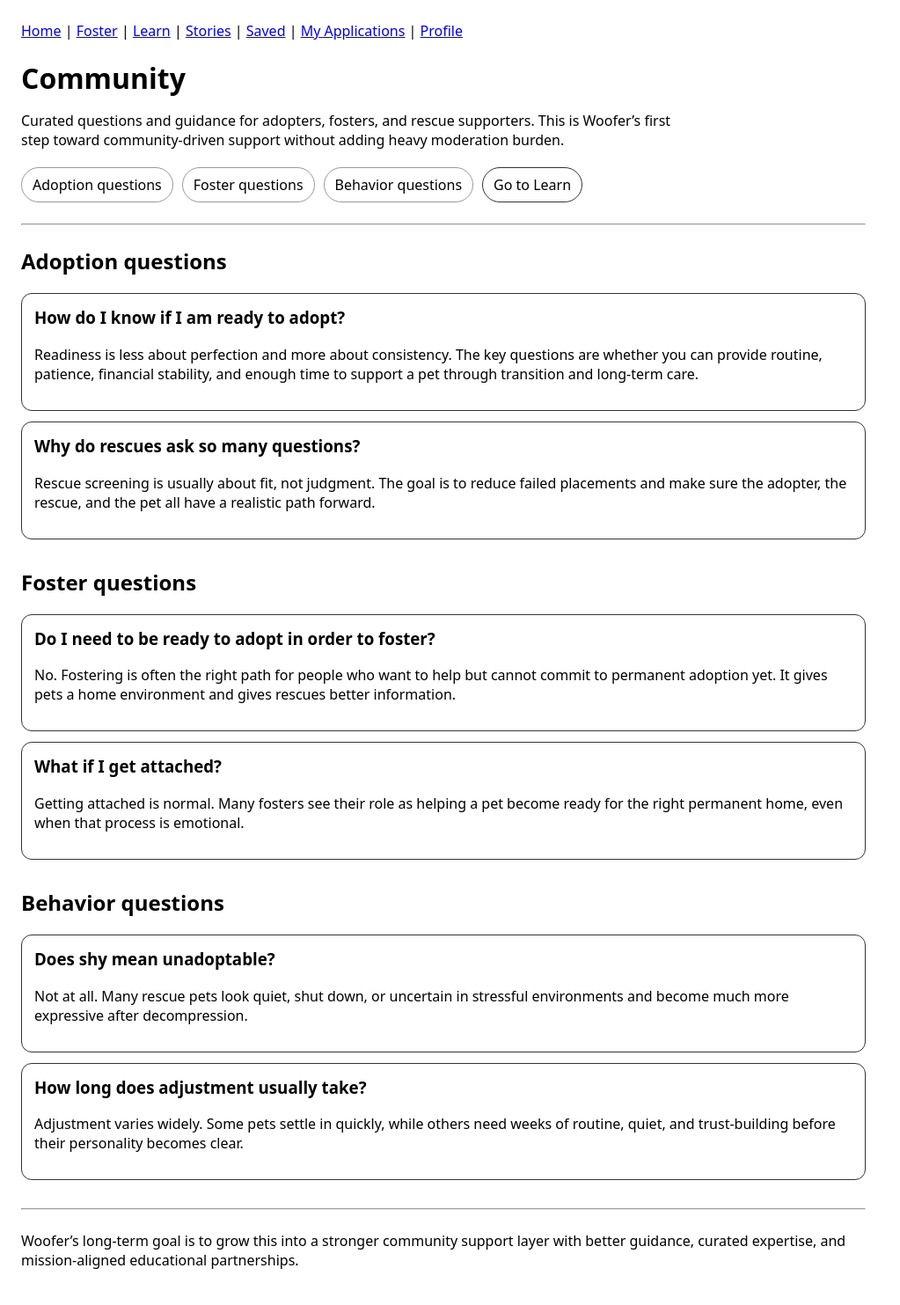
After one commit to beniandthe/woofer-backend, a Django app: page /community/ in a window 1280 px wide. The commit adds this page. Shown: the whole page at 88% size, without its empty margins (0-1023 px from the left). Run offline with Django 5.2, Linux system fonts and the light colour scheme.

Commit message:
Sprint 14.6: add community and curated Q&A surface

```diff
--- a/web/app/templates/applications.html
+++ b/web/app/templates/applications.html
@@ -10,8 +10,8 @@
         <a href="/foster/">Foster</a> |
         <a href="/learn/">Learn</a> |
         <a href="/stories/">Stories</a> |
+        <a href="/community/">Community</a> |
         <a href="/interests/">Saved</a> |
-        <a href="/applications/">My Applications</a> |
         <a href="/profile/">Profile</a>
     </p>
         <h1>My Applications</h1>
--- /dev/null
+++ b/web/app/templates/community.html
@@ -0,0 +1,98 @@
+<!doctype html>
+<html>
+<head>
+    <meta charset="utf-8" />
+    <title>Woofer - Community</title>
+</head>
+<body style="font-family: system-ui, sans-serif; margin: 0; padding: 24px; max-width: 960px;">
+    <p style="margin-top: 0;">
+        <a href="/">Home</a> |
+        <a href="/foster/">Foster</a> |
+        <a href="/learn/">Learn</a> |
+        <a href="/stories/">Stories</a> |
+        <a href="/interests/">Saved</a> |
+        <a href="/applications/">My Applications</a> |
+        <a href="/profile/">Profile</a>
+    </p>
+
+    <h1 style="margin-bottom: 8px;">Community</h1>
+
+    <p style="max-width: 760px;">
+        Curated questions and guidance for adopters, fosters, and rescue supporters.
+        This is Woofer’s first step toward community-driven support without adding heavy moderation burden.
+    </p>
+
+    <div style="margin-top: 20px; display: flex; flex-wrap: wrap; gap: 10px;">
+        <a href="#adoption-questions" style="padding: 8px 12px; border: 1px solid #999; border-radius: 999px; text-decoration: none; color: inherit;">Adoption questions</a>
+        <a href="#foster-questions" style="padding: 8px 12px; border: 1px solid #999; border-radius: 999px; text-decoration: none; color: inherit;">Foster questions</a>
+        <a href="#behavior-questions" style="padding: 8px 12px; border: 1px solid #999; border-radius: 999px; text-decoration: none; color: inherit;">Behavior questions</a>
+        <a href="/learn/" style="padding: 8px 12px; border: 1px solid #333; border-radius: 999px; text-decoration: none; color: inherit;">Go to Learn</a>
+    </div>
+
+    <hr style="margin: 24px 0;" />
+
+    <section id="adoption-questions" style="margin-bottom: 32px;">
+        <h2>Adoption questions</h2>
+
+        <div style="padding: 14px; border: 1px solid #333; border-radius: 12px; margin-top: 10px;">
+            <h3 style="margin-top: 0;">How do I know if I am ready to adopt?</h3>
+            <p>
+                Readiness is less about perfection and more about consistency. The key questions are whether you can provide
+                routine, patience, financial stability, and enough time to support a pet through transition and long-term care.
+            </p>
+        </div>
+
+        <div style="padding: 14px; border: 1px solid #333; border-radius: 12px; margin-top: 12px;">
+            <h3 style="margin-top: 0;">Why do rescues ask so many questions?</h3>
+            <p>
+                Rescue screening is usually about fit, not judgment. The goal is to reduce failed placements and make sure
+                the adopter, the rescue, and the pet all have a realistic path forward.
+            </p>
+        </div>
+    </section>
+
+    <section id="foster-questions" style="margin-bottom: 32px;">
+        <h2>Foster questions</h2>
+
+        <div style="padding: 14px; border: 1px solid #333; border-radius: 12px; margin-top: 10px;">
+            <h3 style="margin-top: 0;">Do I need to be ready to adopt in order to foster?</h3>
+            <p>
+                No. Fostering is often the right path for people who want to help but cannot commit to permanent adoption yet.
+                It gives pets a home environment and gives rescues better information.
+            </p>
+        </div>
+
+        <div style="padding: 14px; border: 1px solid #333; border-radius: 12px; margin-top: 12px;">
+            <h3 style="margin-top: 0;">What if I get attached?</h3>
+            <p>
+                Getting attached is normal. Many fosters see their role as helping a pet become ready for the right permanent home,
+                even when that process is emotional.
+            </p>
+        </div>
+    </section>
+
+    <section id="behavior-questions" style="margin-bottom: 32px;">
+        <h2>Behavior questions</h2>
+
+        <div style="padding: 14px; border: 1px solid #333; border-radius: 12px; margin-top: 10px;">
+            <h3 style="margin-top: 0;">Does shy mean unadoptable?</h3>
+            <p>
+                Not at all. Many rescue pets look quiet, shut down, or uncertain in stressful environments and become much more expressive after decompression.
+            </p>
+        </div>
+
+        <div style="padding: 14px; border: 1px solid #333; border-radius: 12px; margin-top: 12px;">
+            <h3 style="margin-top: 0;">How long does adjustment usually take?</h3>
+            <p>
+                Adjustment varies widely. Some pets settle in quickly, while others need weeks of routine, quiet, and trust-building before their personality becomes clear.
+            </p>
+        </div>
+    </section>
+
+    <hr style="margin: 24px 0;" />
+
+    <p>
+        Woofer’s long-term goal is to grow this into a stronger community support layer with better guidance, curated expertise, and mission-aligned educational partnerships.
+    </p>
+</body>
+</html>
--- a/web/app/templates/foster.html
+++ b/web/app/templates/foster.html
@@ -7,9 +7,9 @@
 <body style="font-family: system-ui, sans-serif; margin: 0; padding: 24px; max-width: 960px;">
     <p style="margin-top: 0;">
         <a href="/">Home</a> |
-        <a href="/foster/">Foster</a> |
         <a href="/learn/">Learn</a> |
-        <a href="/stories/">Stories</a> |
+        <a href="/stories/">Stories</a>
+        <a href="/community/">Community</a> |
         <a href="/interests/">Saved</a> |
         <a href="/applications/">My Applications</a> |
         <a href="/profile/">Profile</a>
--- a/web/app/templates/home.html
+++ b/web/app/templates/home.html
@@ -29,6 +29,7 @@
     <a href="/foster/">Foster</a> |
     <a href="/learn/">Learn</a> |
     <a href="/stories/">Stories</a> |
+    <a href="/community/">Community</a> |
     <a href="/interests/">Saved</a> |
     <a href="/applications/">My Applications</a> |
     <a href="/profile/">Profile</a>
--- a/web/app/templates/interests.html
+++ b/web/app/templates/interests.html
@@ -10,7 +10,7 @@
         <a href="/foster/">Foster</a> |
         <a href="/learn/">Learn</a> |
         <a href="/stories/">Stories</a> |
-        <a href="/interests/">Saved</a> |
+        <a href="/community/">Community</a> |
         <a href="/applications/">My Applications</a> |
         <a href="/profile/">Profile</a>
     </p>
--- a/web/app/templates/learn.html
+++ b/web/app/templates/learn.html
@@ -8,8 +8,8 @@
     <p>
         <a href="/">Home</a> |
         <a href="/foster/">Foster</a> |
-        <a href="/learn/">Learn</a> |
         <a href="/stories/">Stories</a> |
+        <a href="/community/">Community</a> |
         <a href="/interests/">Saved</a> |
         <a href="/applications/">My Applications</a> |
         <a href="/profile/">Profile</a>
--- a/web/app/templates/pet_detail.html
+++ b/web/app/templates/pet_detail.html
@@ -12,6 +12,7 @@
         <a href="/foster/">Foster</a> |
         <a href="/learn/">Learn</a> |
         <a href="/stories/">Stories</a> |
+        <a href="/community/">Community</a> |
         <a href="/interests/">Saved</a> |
         <a href="/applications/">My Applications</a> |
         <a href="/profile/">Profile</a>
--- a/web/app/templates/profile.html
+++ b/web/app/templates/profile.html
@@ -10,9 +10,9 @@
         <a href="/foster/">Foster</a> |
         <a href="/learn/">Learn</a> |
         <a href="/stories/">Stories</a> |
+        <a href="/community/">Community</a> |
         <a href="/interests/">Saved</a> |
         <a href="/applications/">My Applications</a> |
-        <a href="/profile/">Profile</a>
     </p>
 
     <h1>Profile</h1>
--- a/web/app/templates/stories.html
+++ b/web/app/templates/stories.html
@@ -9,7 +9,6 @@
         <a href="/">Home</a> |
         <a href="/foster/">Foster</a> |
         <a href="/learn/">Learn</a> |
-        <a href="/stories/">Stories</a> |
         <a href="/interests/">Saved</a> |
         <a href="/applications/">My Applications</a> |
         <a href="/profile/">Profile</a>
--- a/web/app/urls.py
+++ b/web/app/urls.py
@@ -13,5 +13,5 @@ urlpatterns = [
     path("foster/", views.foster, name="foster"),
     path("learn/", views.learn, name="learn"),
     path("stories/", views.stories, name="stories"),
-
+    path("community/", views.community, name="community"),
 ]
--- a/web/app/views.py
+++ b/web/app/views.py
@@ -286,3 +286,6 @@ def learn(request):
 
 def stories(request):
     return render(request, "stories.html")
+
+def community(request):
+    return render(request, "community.html")
```
